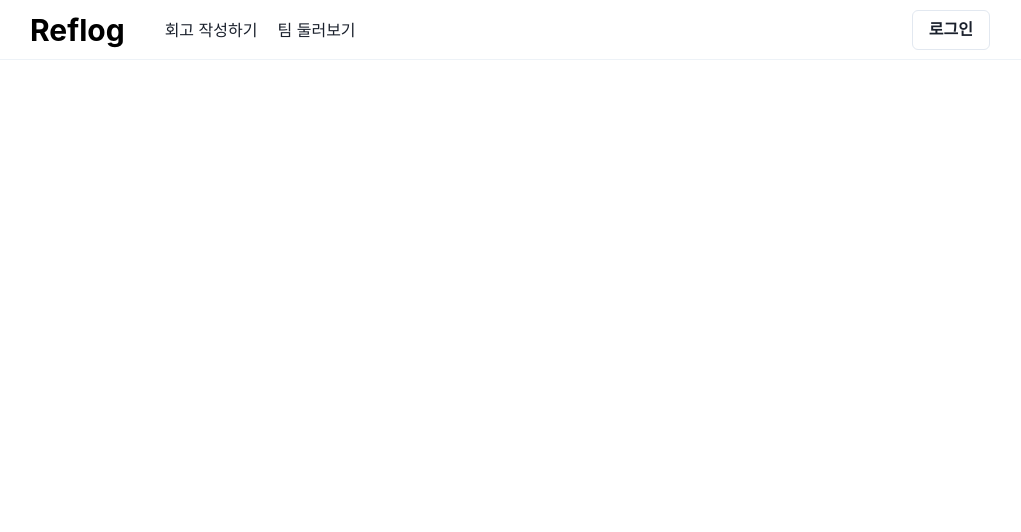
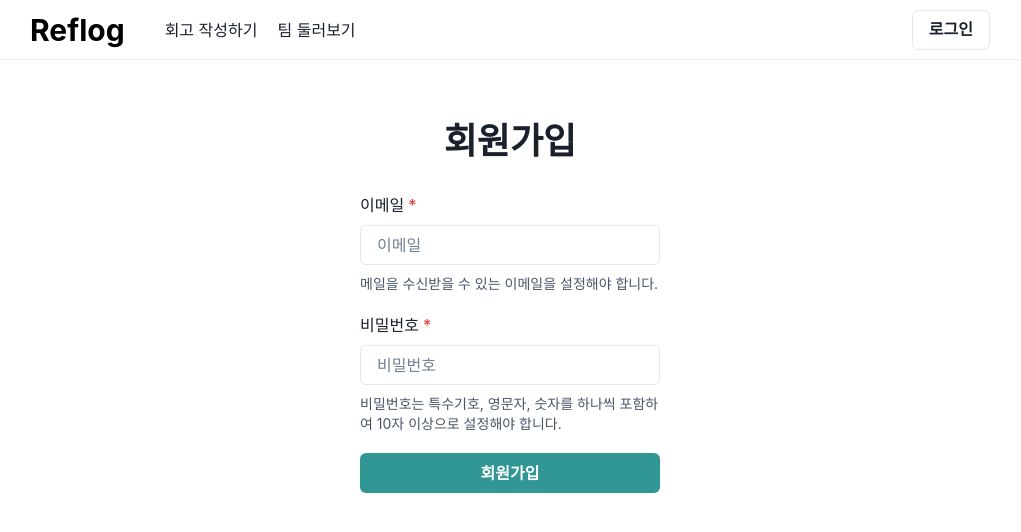
Before and after one commit to team-reflog/reflog-web, a React (Create React App) app: page /join in a window 1280 px wide. Shown: the top 532 px of the page, without its empty margins (130-1151 px from the left). Built offline with nearby package versions, Linux system fonts and the light colour scheme.

Commit message:
feat: 회원가입 페이지 UI 구현 (#2)
* chore: uninstall formik

* feat: joinpage and result toast

```diff
--- a/package.json
+++ b/package.json
@@ -14,7 +14,6 @@
     "@types/react": "^18.2.46",
     "@types/react-dom": "^18.2.18",
     "eslint": "8.22.0",
-    "formik": "^2.4.5",
     "framer-motion": "^10.16.16",
     "react": "^18.2.0",
     "react-dom": "^18.2.0",
--- a/public/index.html
+++ b/public/index.html
@@ -7,7 +7,7 @@
     <meta name="theme-color" content="#000000" />
     <meta
       name="description"
-      content="Web site created using create-react-app"
+      content="팀 회고 작성 플랫폼 Reflog"
     />
     <link rel="apple-touch-icon" href="%PUBLIC_URL%/logo192.png" />
     <!--
@@ -24,7 +24,7 @@
       work correctly both with client-side routing and a non-root public URL.
       Learn how to configure a non-root public URL by running `npm run build`.
     -->
-    <title>React App</title>
+    <title>Reflog - 팀 회고 플랫폼</title>
   </head>
   <body>
     <noscript>You need to enable JavaScript to run this app.</noscript>
--- a/src/App.tsx
+++ b/src/App.tsx
@@ -3,14 +3,16 @@ import {LoginPage} from "./login/LoginPage";
 import {Box, Flex} from "@chakra-ui/react";
 import {Route, Routes} from "react-router-dom";
 import {HeaderNavigation} from "./layout/HeaderNavigation";
+import {JoinPage} from "./join/JoinPage";
 
 const App = () => {
     return (
         <Flex flexDirection={"column"} align={"center"}>
-            <HeaderNavigation />
+            <HeaderNavigation/>
             <Box width={960} mt={"60px"}>
                 <Routes>
                     <Route path={"/login"} element={<LoginPage/>}/>
+                    <Route path={"/join"} element={<JoinPage/>}/>
                 </Routes>
             </Box>
         </Flex>
--- /dev/null
+++ b/src/join/JoinPage.tsx
@@ -0,0 +1,63 @@
+import {
+    Button,
+    Flex,
+    FormControl,
+    FormHelperText,
+    FormLabel,
+    Heading,
+    Input,
+    Text,
+    useToast,
+    VStack
+} from "@chakra-ui/react";
+import {useNavigate} from "react-router-dom";
+
+export const JoinPage = () => {
+    const navigate = useNavigate();
+    const toast = useToast();
+
+    const onJoinButtonClicked = () => {
+        const examplePromise = new Promise((resolve, reject) => {
+            setTimeout(() => resolve(200), 1000)
+        }).then(() => navigate("/login"));
+
+        toast.promise(examplePromise, {
+            success: {
+                title: '회원가입이 완료되었습니다',
+                description: '이제 로그인하여 Reflog 서비스를 사용할 수 있습니다!',
+                position: "bottom-right",
+                isClosable: true,
+            },
+            error: {
+                title: '회원가입 실패',
+                description: '회원가입에 실패하였습니다.',
+                position: "bottom-right",
+                isClosable: true,
+            },
+            loading: {
+                title: '회원가입 진행중...',
+                description: '회원가입 진행중입니다. 잠시만 기다려 주세요.',
+                position: "bottom-right",
+            },
+        });
+    }
+
+    return (
+        <Flex flexDirection={"column"} align={"center"} gap={"30px"}>
+            <Heading>회원가입</Heading>
+            <VStack width={300} gap={"20px"}>
+                <FormControl isRequired>
+                    <FormLabel>이메일</FormLabel>
+                    <Input type={"email"} placeholder={"이메일"}/>
+                    <FormHelperText>메일을 수신받을 수 있는 이메일을 설정해야 합니다.</FormHelperText>
+                </FormControl>
+                <FormControl isRequired>
+                    <FormLabel>비밀번호</FormLabel>
+                    <Input type={"password"} placeholder={"비밀번호"}/>
+                    <FormHelperText>비밀번호는 특수기호, 영문자, 숫자를 하나씩 포함하여 10자 이상으로 설정해야 합니다.</FormHelperText>
+                </FormControl>
+                <Button colorScheme={"teal"} width={"100%"} onClick={onJoinButtonClicked}>회원가입</Button>
+            </VStack>
+        </Flex>
+    )
+}
```
Also changed, not shown: 1 other file (tests, documents, lock files or other folders).
